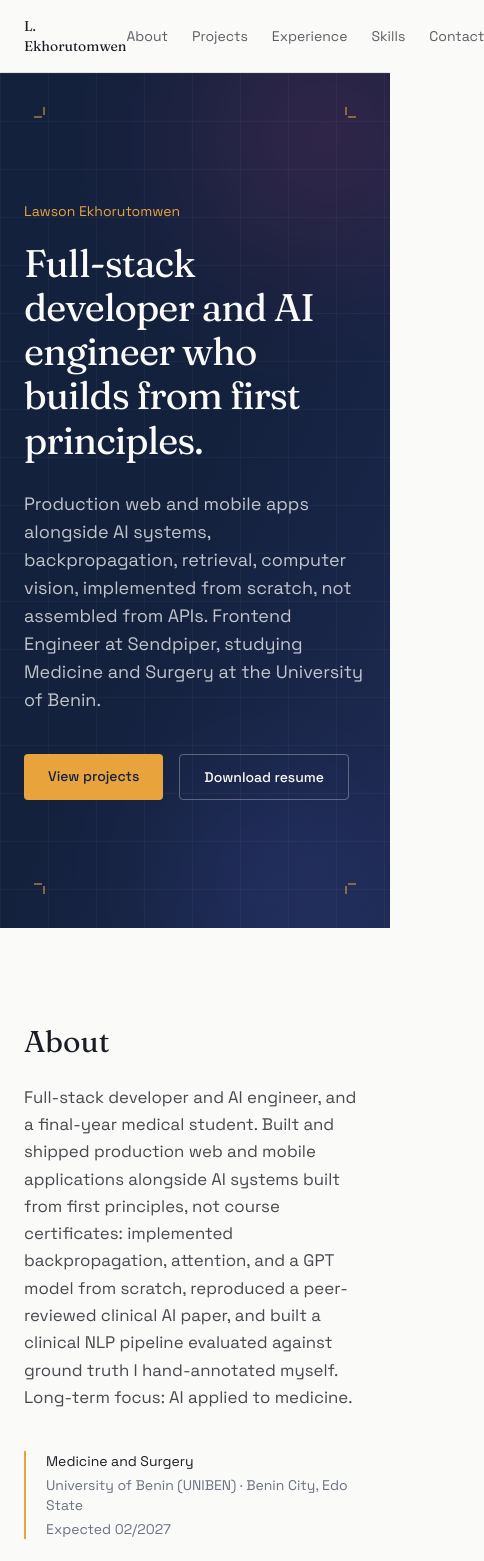
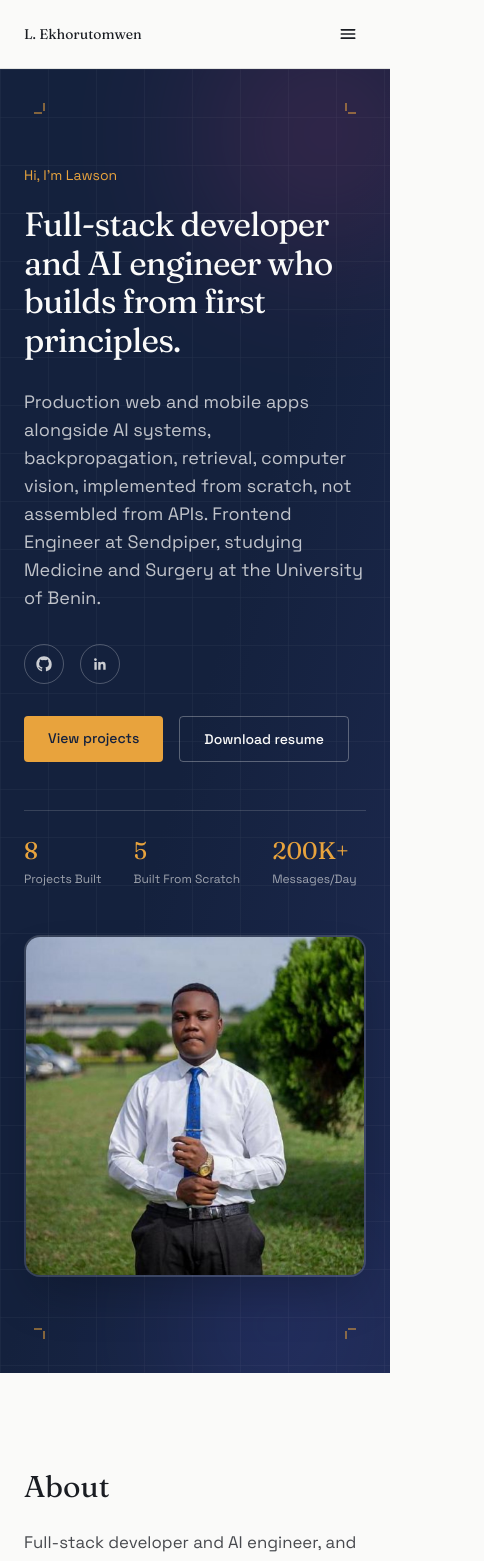
Before and after one commit to ctrl-md/portfolio, a Next.js app: page / in a window 390 px wide. Shown: the top 1561 px of the page, 484 px wide, since content can reach past the window. Built offline with nearby package versions, Linux system fonts and the light colour scheme.

Commit message:
Changed portfolio design

```diff
--- a/app/components/Hero.tsx
+++ b/app/components/Hero.tsx
@@ -1,6 +1,7 @@
 "use client";
 
 import { motion } from "framer-motion";
+import { profile, stats } from "@/lib/data";
 
 export default function Hero() {
   const container = {
@@ -17,7 +18,6 @@ export default function Hero() {
 
   return (
     <section className="relative overflow-hidden bg-gradient-to-br from-blueprint via-blueprint to-[#1E2A52] text-paper">
-      {/* Technical drawing accents: corner registration marks + a faint grid */}
       <div
         className="pointer-events-none absolute -right-32 -top-32 h-96 w-96 rounded-full opacity-20 blur-3xl"
         style={{ background: "radial-gradient(circle, #EC4899, transparent 70%)" }}
@@ -57,30 +57,51 @@ export default function Hero() {
         </svg>
       ))}
 
-      <motion.div
-        variants={container}
-        initial="hidden"
-        animate="show"
-        className="relative mx-auto flex min-h-[88vh] max-w-4xl flex-col justify-center px-6 py-32"
-      >
+      <div className="relative mx-auto grid max-w-5xl grid-cols-1 items-center gap-12 px-6 py-24 lg:grid-cols-[1.1fr_0.9fr] lg:py-32">
+        <motion.div variants={container} initial="hidden" animate="show">
           <motion.p variants={item} className="font-sans text-sm text-amber">
-          Lawson Ekhorutomwen
+            Hi, I'm Lawson
           </motion.p>
 
           <motion.h1
             variants={item}
-          className="mt-5 font-display text-[2.4rem] leading-[1.15] tracking-tight sm:text-6xl sm:leading-[1.1]"
+            className="mt-5 font-display text-[2.1rem] leading-[1.15] tracking-tight sm:text-5xl sm:leading-[1.1]"
           >
-          Full-stack developer and AI engineer who builds from first principles.
+            {profile.tagline}
           </motion.h1>
 
           <motion.p variants={item} className="mt-7 max-w-xl font-sans text-lg text-paper/75">
             Production web and mobile apps alongside AI systems, backpropagation, retrieval,
-          computer vision, implemented from scratch, not assembled from APIs. Frontend Engineer
-          at Sendpiper, studying Medicine and Surgery at the University of Benin.
+            computer vision, implemented from scratch, not assembled from APIs. Frontend
+            Engineer at Sendpiper, studying Medicine and Surgery at the University of Benin.
           </motion.p>
 
-        <motion.div variants={item} className="mt-10 flex flex-wrap gap-4">
+          <motion.div variants={item} className="mt-8 flex gap-4">
+            <a
+              href={profile.github}
+              target="_blank"
+              rel="noopener noreferrer"
+              aria-label="GitHub"
+              className="flex h-10 w-10 items-center justify-center rounded-full border border-paper/25 text-paper/80 transition hover:border-amber hover:text-amber"
+            >
+              <svg viewBox="0 0 24 24" className="h-4 w-4" fill="currentColor">
+                <path d="M12 .5C5.65.5.5 5.65.5 12c0 5.09 3.29 9.4 7.86 10.93.57.1.79-.25.79-.55 0-.27-.01-1.17-.02-2.12-3.2.7-3.88-1.36-3.88-1.36-.52-1.33-1.28-1.68-1.28-1.68-1.04-.71.08-.7.08-.7 1.15.08 1.76 1.18 1.76 1.18 1.03 1.76 2.7 1.25 3.36.96.1-.75.4-1.25.73-1.54-2.56-.29-5.25-1.28-5.25-5.7 0-1.26.45-2.29 1.18-3.09-.12-.29-.51-1.46.11-3.04 0 0 .97-.31 3.18 1.18a11 11 0 0 1 5.79 0c2.21-1.49 3.17-1.18 3.17-1.18.63 1.58.24 2.75.12 3.04.74.8 1.18 1.83 1.18 3.09 0 4.43-2.7 5.4-5.27 5.69.41.36.78 1.06.78 2.14 0 1.54-.02 2.79-.02 3.17 0 .3.21.66.8.55A10.52 10.52 0 0 0 23.5 12c0-6.35-5.15-11.5-11.5-11.5Z" />
+              </svg>
+            </a>
+            <a
+              href={profile.linkedin}
+              target="_blank"
+              rel="noopener noreferrer"
+              aria-label="LinkedIn"
+              className="flex h-10 w-10 items-center justify-center rounded-full border border-paper/25 text-paper/80 transition hover:border-amber hover:text-amber"
+            >
+              <svg viewBox="0 0 24 24" className="h-4 w-4" fill="currentColor">
+                <path d="M20.45 20.45h-3.56v-5.57c0-1.33-.03-3.04-1.85-3.04-1.86 0-2.14 1.45-2.14 2.94v5.67H9.34V9h3.42v1.56h.05c.48-.9 1.64-1.85 3.38-1.85 3.6 0 4.27 2.37 4.27 5.46v6.28ZM5.34 7.43a2.07 2.07 0 1 1 0-4.13 2.07 2.07 0 0 1 0 4.13ZM7.12 20.45H3.56V9h3.56v11.45Z" />
+              </svg>
+            </a>
+          </motion.div>
+
+          <motion.div variants={item} className="mt-8 flex flex-wrap gap-4">
             <a
               href="#projects"
               className="rounded-sm bg-amber px-6 py-3 font-sans text-sm font-medium text-blueprint transition hover:bg-amber/90"
@@ -95,7 +116,37 @@ export default function Hero() {
               Download resume
             </a>
           </motion.div>
+
+          <motion.div variants={item} className="mt-12 flex gap-8 border-t border-paper/15 pt-6">
+            {stats.map((s) => (
+              <div key={s.label}>
+                <div className="font-display text-2xl text-amber">{s.value}</div>
+                <div className="mt-1 font-sans text-xs text-paper/60">{s.label}</div>
+              </div>
+            ))}
           </motion.div>
+        </motion.div>
+
+        <motion.div
+          initial={{ opacity: 0, scale: 0.92 }}
+          animate={{ opacity: 1, scale: 1 }}
+          transition={{ duration: 0.8, delay: 0.2, ease: [0.22, 1, 0.36, 1] }}
+          className="relative mx-auto w-full max-w-sm"
+        >
+          <div
+            className="absolute inset-0 -z-10 rounded-full opacity-40 blur-2xl"
+            style={{ background: "radial-gradient(circle, #E8A33D, transparent 65%)" }}
+            aria-hidden="true"
+          />
+          <div className="overflow-hidden rounded-2xl border-2 border-paper/15 shadow-2xl">
+            <img
+              src="/profile.jpg"
+              alt="Lawson Ekhorutomwen"
+              className="h-full w-full object-cover"
+            />
+          </div>
+        </motion.div>
+      </div>
     </section>
   );
 }
--- a/app/components/Nav.tsx
+++ b/app/components/Nav.tsx
@@ -1,4 +1,7 @@
 "use client";
+
+import { useState, type MouseEvent } from "react";
+import { AnimatePresence, motion } from "framer-motion";
 
 const links = [
   { href: "#about", label: "About" },
@@ -9,20 +12,76 @@ const links = [
 ];
 
 export default function Nav() {
+  const [open, setOpen] = useState(false);
+
+  function handleMobileLinkClick(e: MouseEvent<HTMLAnchorElement>, href: string) {
+    e.preventDefault();
+    setOpen(false);
+    // Wait for the menu's collapse animation to finish before scrolling, so the
+    // anchor target's position isn't still shifting underneath the scroll.
+    setTimeout(() => {
+      document.querySelector(href)?.scrollIntoView({ behavior: "smooth" });
+    }, 220);
+  }
+
   return (
-    <nav className="sticky top-0 z-10 border-b border-ink/10 bg-paper/90 backdrop-blur">
+    <nav className="sticky top-0 z-20 border-b border-ink/10 bg-paper/90 backdrop-blur">
       <div className="mx-auto flex max-w-4xl items-center justify-between px-6 py-4">
         <a href="#" className="font-display text-sm text-ink">
           L. Ekhorutomwen
         </a>
-        <div className="flex gap-6 font-sans text-sm text-ink/70">
+
+        {/* Full nav, visible from the sm breakpoint up */}
+        <div className="hidden gap-6 font-sans text-sm text-ink/70 sm:flex">
           {links.map((l) => (
             <a key={l.href} href={l.href} className="transition hover:text-amber">
               {l.label}
             </a>
           ))}
         </div>
+
+        {/* Menu toggle, visible only below the sm breakpoint */}
+        <button
+          onClick={() => setOpen((v) => !v)}
+          aria-label={open ? "Close menu" : "Open menu"}
+          aria-expanded={open}
+          className="flex h-9 w-9 items-center justify-center sm:hidden"
+        >
+          <svg viewBox="0 0 24 24" className="h-5 w-5 text-ink" fill="none" stroke="currentColor" strokeWidth={2}>
+            {open ? (
+              <path strokeLinecap="round" strokeLinejoin="round" d="M6 6l12 12M18 6L6 18" />
+            ) : (
+              <path strokeLinecap="round" strokeLinejoin="round" d="M4 7h16M4 12h16M4 17h16" />
+            )}
+          </svg>
+        </button>
       </div>
+
+      {/* Mobile menu panel */}
+      <AnimatePresence>
+        {open && (
+          <motion.div
+            initial={{ height: 0, opacity: 0 }}
+            animate={{ height: "auto", opacity: 1 }}
+            exit={{ height: 0, opacity: 0 }}
+            transition={{ duration: 0.2 }}
+            className="overflow-hidden border-t border-ink/10 sm:hidden"
+          >
+            <div className="flex flex-col px-6 py-4 font-sans text-sm text-ink/70">
+              {links.map((l) => (
+                <a
+                  key={l.href}
+                  href={l.href}
+                  onClick={(e) => handleMobileLinkClick(e, l.href)}
+                  className="border-b border-ink/5 py-3 transition hover:text-amber"
+                >
+                  {l.label}
+                </a>
+              ))}
+            </div>
+          </motion.div>
+        )}
+      </AnimatePresence>
     </nav>
   );
 }
--- a/app/components/ProjectCarousel.tsx
+++ b/app/components/ProjectCarousel.tsx
@@ -24,7 +24,7 @@ export default function ProjectCarousel() {
         </span>
       </div>
 
-      <div className="relative mt-8 min-h-[26rem] overflow-hidden rounded-2xl">
+      <div className="relative mt-8 min-h-[42rem] overflow-hidden rounded-2xl sm:min-h-[38rem]">
         <AnimatePresence mode="wait" custom={direction} initial={false}>
           <motion.article
             key={project.slug}
@@ -34,8 +34,18 @@ export default function ProjectCarousel() {
             exit={{ opacity: 0, x: direction >= 0 ? -40 : 40 }}
             transition={{ duration: 0.35, ease: [0.22, 1, 0.36, 1] }}
             style={{ backgroundColor: project.tint, borderColor: project.accent }}
-            className="rounded-2xl border-2 p-8"
+            className="overflow-hidden rounded-2xl border-2"
           >
+            <div className="h-48 w-full overflow-hidden sm:h-64">
+              <img
+                src={project.image}
+                alt={project.imageAlt}
+                className="h-full w-full object-cover"
+                loading="lazy"
+              />
+            </div>
+
+            <div className="p-8">
             <div className="flex flex-wrap items-center justify-between gap-3">
               <span
                 style={{ color: project.accent }}
@@ -66,7 +76,7 @@ export default function ProjectCarousel() {
                 <span
                   key={tech}
                   style={{ borderColor: project.accent, color: project.accent }}
-                  className="rounded-full border bg-white/70 px-3 py-1 font-sans text-xs font-medium"
+                  className="rounded-full border bg-white/70 px-2.5 py-1 font-sans text-xs font-medium"
                 >
                   {tech}
                 </span>
@@ -99,6 +109,7 @@ export default function ProjectCarousel() {
               {!project.liveUrl && !project.codeUrl && (
                 <span className="text-slate">Case study — link on request</span>
               )}
+            </div>
             </div>
           </motion.article>
         </AnimatePresence>
--- a/lib/data.ts
+++ b/lib/data.ts
@@ -10,6 +10,8 @@ export interface Project {
   metric?: string;
   accent: string;
   tint: string;
+  image: string;
+  imageAlt: string;
 }
 
 export const projects: Project[] = [
@@ -27,6 +29,8 @@ export const projects: Project[] = [
     metric: "TF-IDF built from scratch",
     accent: "#6366F1",
     tint: "#EEF2FF",
+    image: "https://images.unsplash.com/photo-1532938911079-1b06ac7ceec7?w=1200&q=80&auto=format&fit=crop",
+    imageAlt: "Doctor holding a stethoscope",
   },
   {
     slug: "asl-translator",
@@ -51,6 +55,8 @@ export const projects: Project[] = [
     metric: "63-feature real-time landmark pipeline",
     accent: "#EC4899",
     tint: "#FDF2F8",
+    image: "https://images.unsplash.com/photo-1640550444366-b94e5752c479?w=1200&q=80&auto=format&fit=crop",
+    imageAlt: "Two hands forming a sign language gesture",
   },
   {
     slug: "gpt-from-scratch",
@@ -66,6 +72,8 @@ export const projects: Project[] = [
     metric: "Built from backprop up",
     accent: "#F59E0B",
     tint: "#FFFBEB",
+    image: "https://images.unsplash.com/photo-1569748130764-3fed0c102c59?w=1200&q=80&auto=format&fit=crop",
+    imageAlt: "Computer screen filled with code",
   },
   {
     slug: "clinical-nlp",
@@ -81,6 +89,8 @@ export const projects: Project[] = [
     metric: "Hand-annotated ground truth",
     accent: "#10B981",
     tint: "#ECFDF5",
+    image: "https://images.unsplash.com/photo-1582719471384-894fbb16e074?w=1200&q=80&auto=format&fit=crop",
+    imageAlt: "Clinician in a white coat at a desk",
   },
   {
     slug: "clinical-paper-reproduction",
@@ -96,6 +106,8 @@ export const projects: Project[] = [
     metric: "0.82 AUC reproduced",
     accent: "#0EA5E9",
     tint: "#F0F9FF",
+    image: "https://images.unsplash.com/photo-1614935151651-0bea6508db6b?w=1200&q=80&auto=format&fit=crop",
+    imageAlt: "Scientist using a pipette with test tubes in a lab",
   },
   {
     slug: "rave",
@@ -110,6 +122,8 @@ export const projects: Project[] = [
     metric: "4 independent apps, 1 shared API",
     accent: "#F97316",
     tint: "#FFF7ED",
+    image: "https://images.unsplash.com/photo-1598769398698-bab7f1b4cadd?w=1200&q=80&auto=format&fit=crop",
+    imageAlt: "Delivery rider on a motorcycle",
   },
   {
     slug: "poseidon-forum",
@@ -124,6 +138,8 @@ export const projects: Project[] = [
     metric: "Hot-ranking feed algorithm",
     accent: "#14B8A6",
     tint: "#F0FDFA",
+    image: "https://images.unsplash.com/photo-1515187029135-18ee286d815b?w=1200&q=80&auto=format&fit=crop",
+    imageAlt: "People meeting and discussing in a room",
   },
   {
     slug: "gallery",
@@ -138,6 +154,8 @@ export const projects: Project[] = [
     metric: "Direct-to-cloud upload",
     accent: "#A855F7",
     tint: "#FAF5FF",
+    image: "https://images.unsplash.com/photo-1510127034890-ba27508e9f1c?w=1200&q=80&auto=format&fit=crop",
+    imageAlt: "Film camera near printed photos",
   },
 ];
 
@@ -193,15 +211,27 @@ export const experience: ExperienceEntry[] = [
   },
 ];
 
+export interface Stat {
+  value: string;
+  label: string;
+}
+
+export const stats: Stat[] = [
+  { value: "8", label: "Projects Built" },
+  { value: "5", label: "Built From Scratch" },
+  { value: "200K+", label: "Messages/Day" },
+];
+
 export const profile = {
   name: "Lawson Ekhorutomwen",
-  tagline: "Final-year medical student who builds software from first principles.",
+  tagline: "Full-stack developer and AI engineer who builds from first principles.",
   bio: "Full-stack developer and AI engineer, and a final-year medical student. Built and shipped production web and mobile applications alongside AI systems built from first principles, not course certificates: implemented backpropagation, attention, and a GPT model from scratch, reproduced a peer-reviewed clinical AI paper, and built a clinical NLP pipeline evaluated against ground truth I hand-annotated myself. Long-term focus: AI applied to medicine.",
   location: "Benin City, Edo State, Nigeria",
   email: "lawsonctrl@gmail.com",
   phone: "+234 902 156 4750",
   github: "https://github.com/ctrl-md",
   linkedin: "https://www.linkedin.com/in/lawson-ekhorutomwen-a087b6430",
+  portfolio: "https://lawsonekhorutomwen.netlify.app/",
   education: {
     degree: "Medicine and Surgery",
     school: "University of Benin (UNIBEN)",
```
Also changed, not shown: public/profile.jpg (added). Lines whose indentation alone changed are shown as unchanged.
